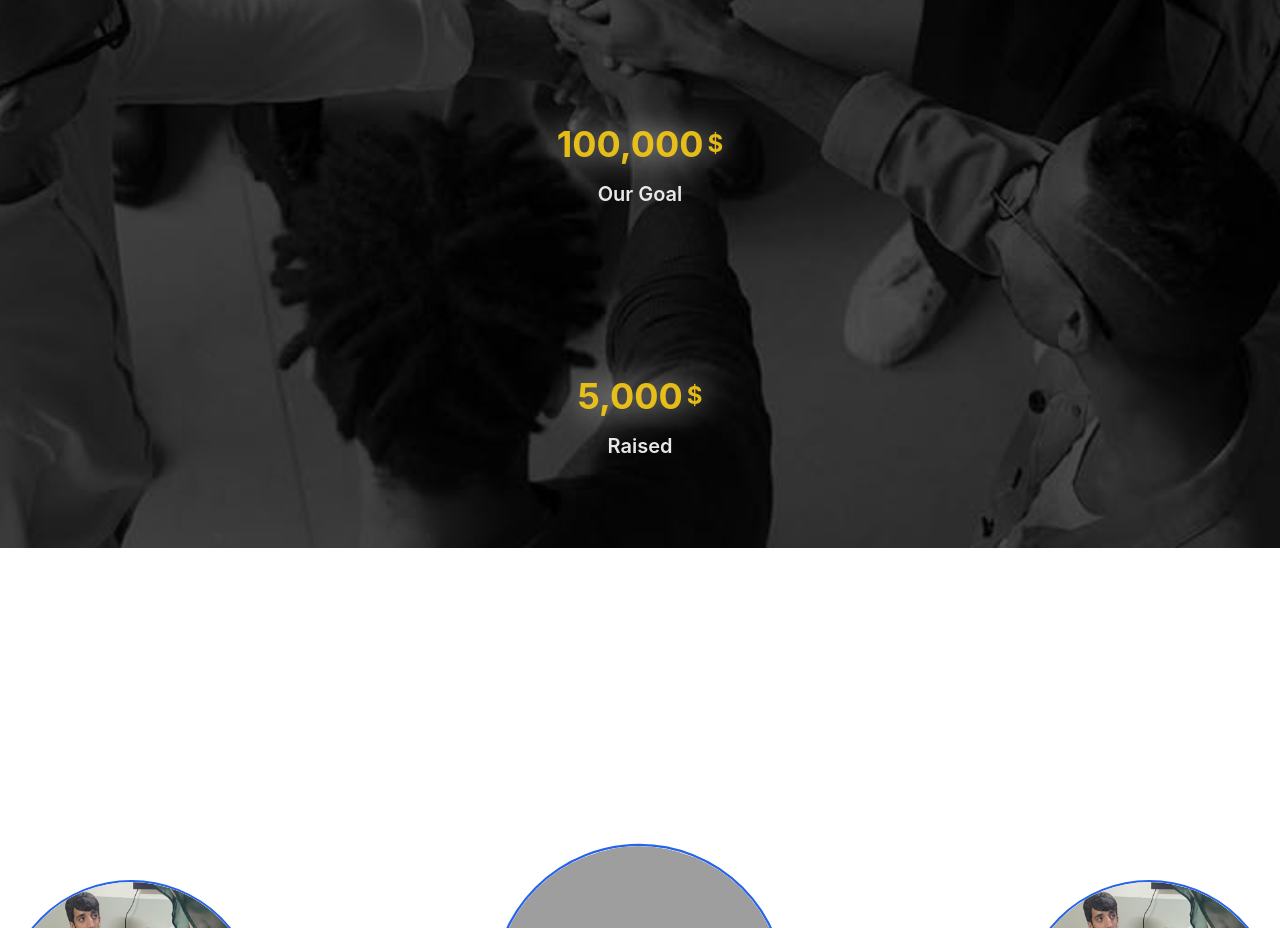
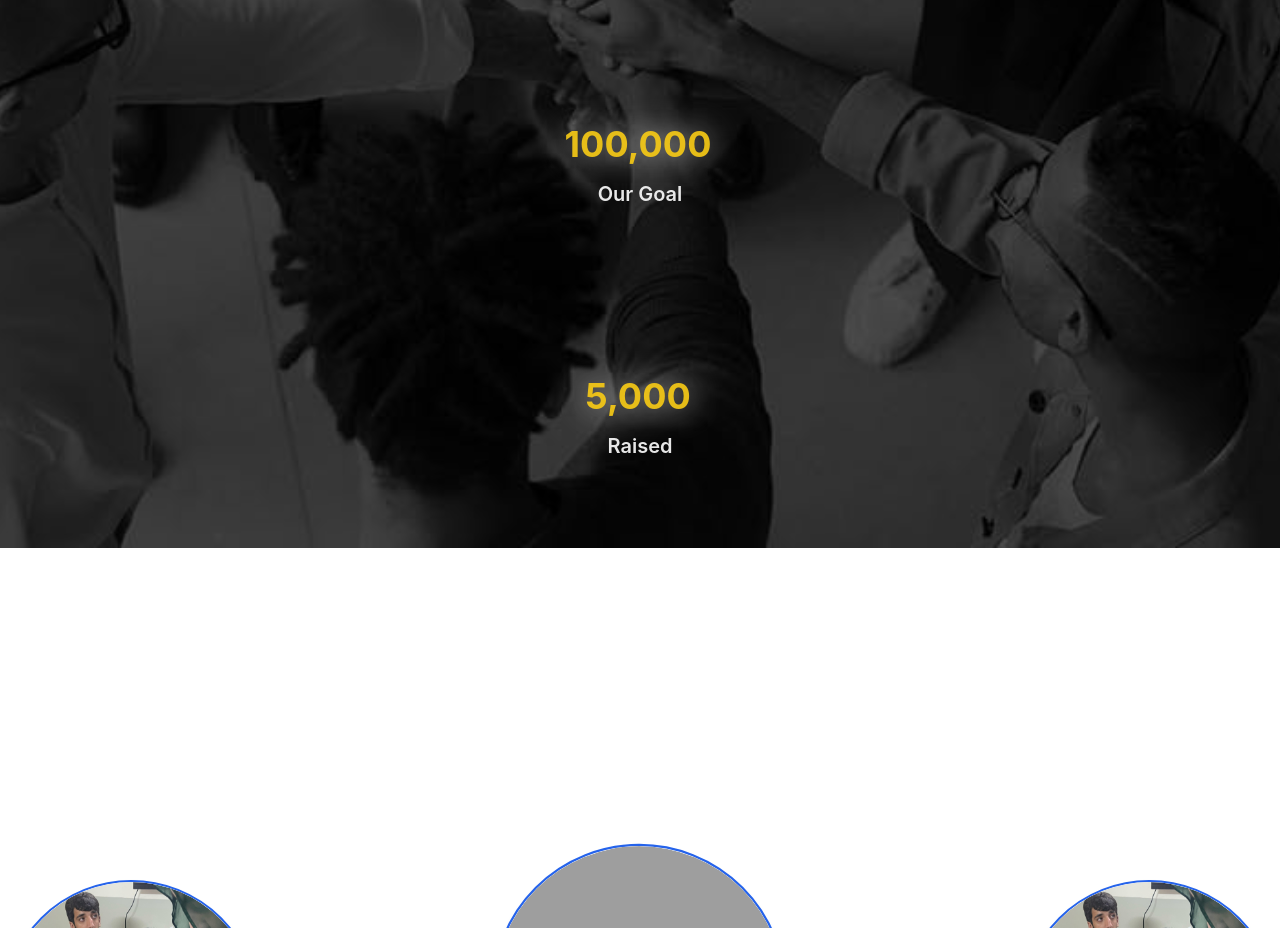
Before and after one commit to asadura/Humaira-BF, a React (Vite) app: page / in a window 1280 px wide. Shown: the part 2840-3768 px from the top of the page. Built offline with nearby package versions, Linux system fonts and the light colour scheme; no server answers; grey boxes are pictures that could not be loaded.

Commit message:
Update Funds.jsx

```diff
--- a/src/components/Funds.jsx
+++ b/src/components/Funds.jsx
@@ -15,12 +15,12 @@ export default function Funds() {
         <path d="M16 11c1.654 0..." />
       </svg>
     )},
-    { value: 100000, label: "Our Goal", suffix: "$", icon: (
+    { value: 100000, label: "Our Goal", prefix: "$", icon: (
       <svg xmlns="http://www.w3.org/2000/svg" className="w-12 md:w-16 h-12 md:h-16 text-yellow-400/90 drop-shadow-[0_0_16px_rgba(255,255,255,0.9)]" fill="currentColor" viewBox="0 0 24 24">
         <path d="M12 2a10 10..." />
       </svg>
     )},
-    { value: 5000, label: "Raised", suffix: "$", icon: (
+    { value: 5000, label: "Raised", prefix: "$", icon: (
       <svg xmlns="http://www.w3.org/2000/svg" className="w-12 md:w-16 h-12 md:h-16 text-yellow-400/90 drop-shadow-[0_0_16px_rgba(255,255,255,0.9)]" fill="currentColor" viewBox="0 0 24 24">
         <path d="M20 6h-8V4..." />
       </svg>
```
